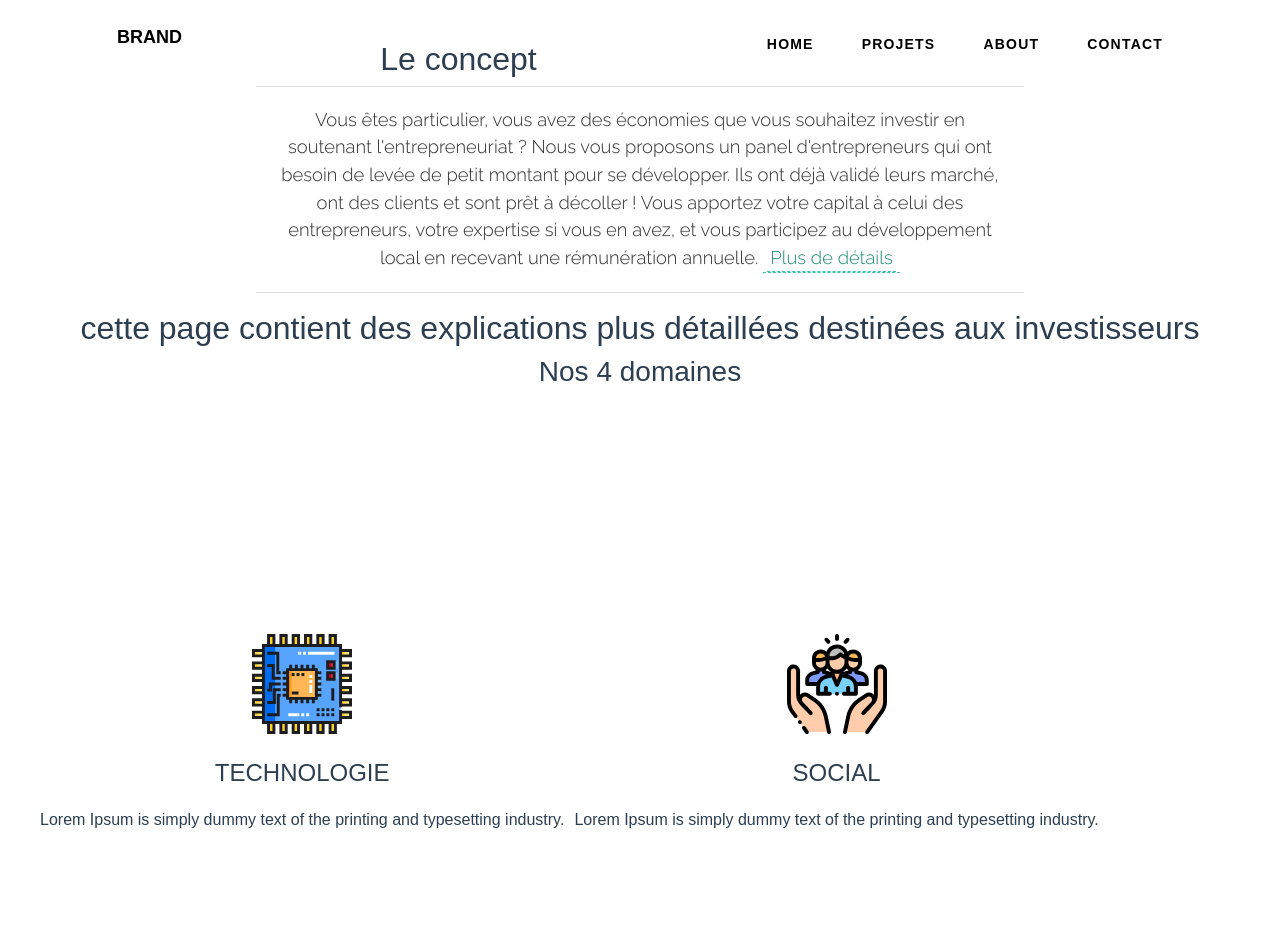
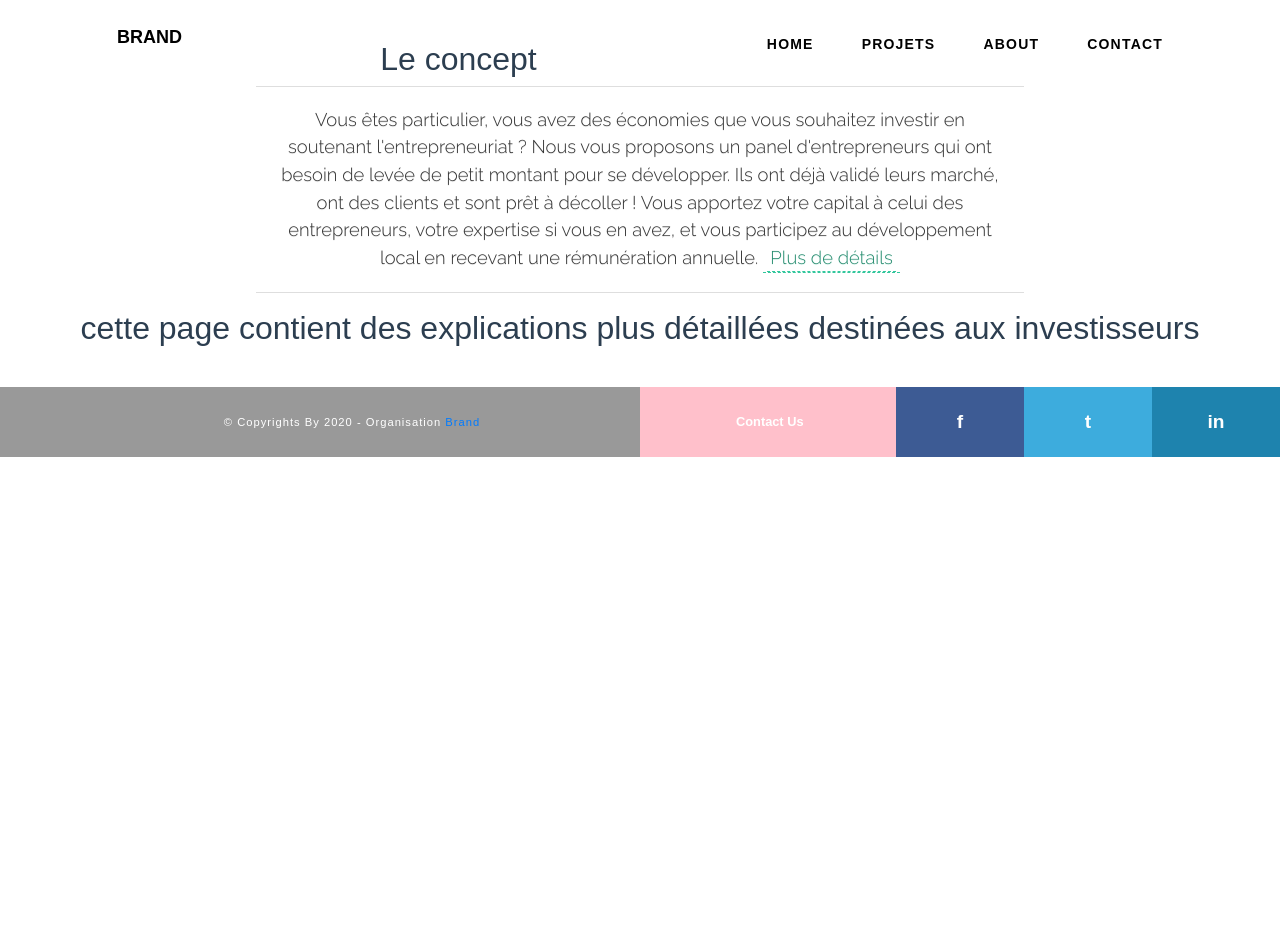
Before and after one commit to silviacec/s2l, a Vue app: page /about in a window 1280 px wide. Shown: the top 952 px of the page. After the commit the page ends 800 px from the top, so only its background shows below. Built offline with nearby package versions, Linux system fonts and the light colour scheme.

Commit message:
fix types

```diff
--- a/src/components/Title.vue
+++ b/src/components/Title.vue
@@ -34,9 +34,9 @@ header, header:before{
 header::before{
   bottom: 0;
   content: "";
-  left: 0;
+  /* left: 0; */
   position: absolute;
-  right: 0;
+  /* right: 0; */
   top: 0;
   display: block;
   background-image: (1.jpg);
--- a/src/components/Types.vue
+++ b/src/components/Types.vue
@@ -1,29 +1,29 @@
 <template lang="html">
   <div class="lestypes">
-    <h3>Nos 4 domaines</h3>
-    <ul>
-      <li class="type-1">
+
+    <!-- <ul> -->
+      <div class="type-1">
         <img src="@/assets/logos/technologie.svg" alt="techno" class="img"/>
         <h4>Technologie</h4>
-        <p>Lorem Ipsum is simply dummy text of the printing and typesetting industry.</p>
-      </li>
-      <li class="type-2">
+        <p>Lancer un projet innovant nécessite de réunir des moyens matériels et humains qui doivent être financés aux différents stades de son évolution.</p>
+      </div>
+      <div class="type-2">
         <img src="@/assets/logos/social.svg"  alt="social"  class="img"/>
         <h4>Social</h4>
-        <p>Lorem Ipsum is simply dummy text of the printing and typesetting industry.</p>
-      </li>
-      <li class="type-3">
+        <p>Les projets sociaux permet d'encourager l’esprit collaboratif, en redistribuant les richesses,Travaillé et agir pour le bien commun.</p>
+      </div>
+      <div class="type-3">
         <img src="@/assets/logos/ecologie.svg" alt="Ecologie" class="img" />
         <h4>Ecologie</h4>
-        <p>Lorem Ipsum is simply dummy text of the printing and typesetting industry.</p>
-      </li>
-      <li class="type-4">
+        <p>Développer des biens et services dont la vocation est de contribuer à la protection et à la valorisation de l'environnement.</p>
+      </div>
+      <div class="type-4">
         <img src="@/assets/logos/education.svg" alt="Educatif"  class="img"/>
         <h4>Education</h4>
-        <p>Lorem Ipsum is simply dummy text of the printing and typesetting industry.
+        <p>Les projets educatifs sont indisponsable pour le meilleur divellopement humains sur le plan de la recherche et de la création.
         </p>
-      </li>
-    </ul>
+      </div>
+    <!-- </ul> -->
   </div>
 </template>
 
@@ -34,28 +34,36 @@ export default {
 </script>
 
 <style media="screen">
-.lestypes ul{
-  margin: 80px 0;
+
+.lestypes {
+  display: flex;
+  width:80%;
+  margin: auto;
 }
-.lestypes ul li{
-  /* width: 360px; */
+
+.lestypes div{
+  margin: 50px 20px;
   float: left;
-  padding-top : 140px;
+  /* padding-top : 140px; */
   text-align: center;
-  margin-right: 10px;
+  /* margin-right: 10px; */
 }
-ul{
-  list-style: none;
+
+.img{
+  width: 60px;
+  height: 100px;
 }
-.img{
-  width: 100px;
-  height: 150px;
-}
+
 .lestypes h4{
   text-transform: uppercase;
   margin-bottom: 20px;
 }
+
 .lestypes p{
   margin-bottom: 20px;
+  text-align: justify;
+  font-size: 0.9em;
 }
+
+
 </style>
--- a/src/views/About.vue
+++ b/src/views/About.vue
@@ -2,20 +2,17 @@
   <div class="about">
     <Pitch></Pitch>
     <h2>cette page contient des explications plus détaillées destinées aux investisseurs</h2>
-    <Types />
   </div>
-
 </template>
 
 <script>
 // @ is an alias to /src
 import Pitch from "@/components/Pitch.vue";
-import Types from "@/components/Types.vue";
 
 export default {
   name: "About",
   components: {
-    Pitch, Types
+    Pitch
   }
 };
 </script>
--- a/src/views/Home.vue
+++ b/src/views/Home.vue
@@ -5,12 +5,12 @@
     <Title />
     <Steps />
     <Pitch />
-    <br>
+
     <Types />
-    <br>
+
 
     <div class="projets" v-for="entreprise in entreprises" :key="entreprise.id">
-      <br><div v-if="entreprise.firstPage" >
+      <div v-if="entreprise.firstPage" >
         <Project :entreprise="entreprise"></Project>
       </div>
     </div>
```
